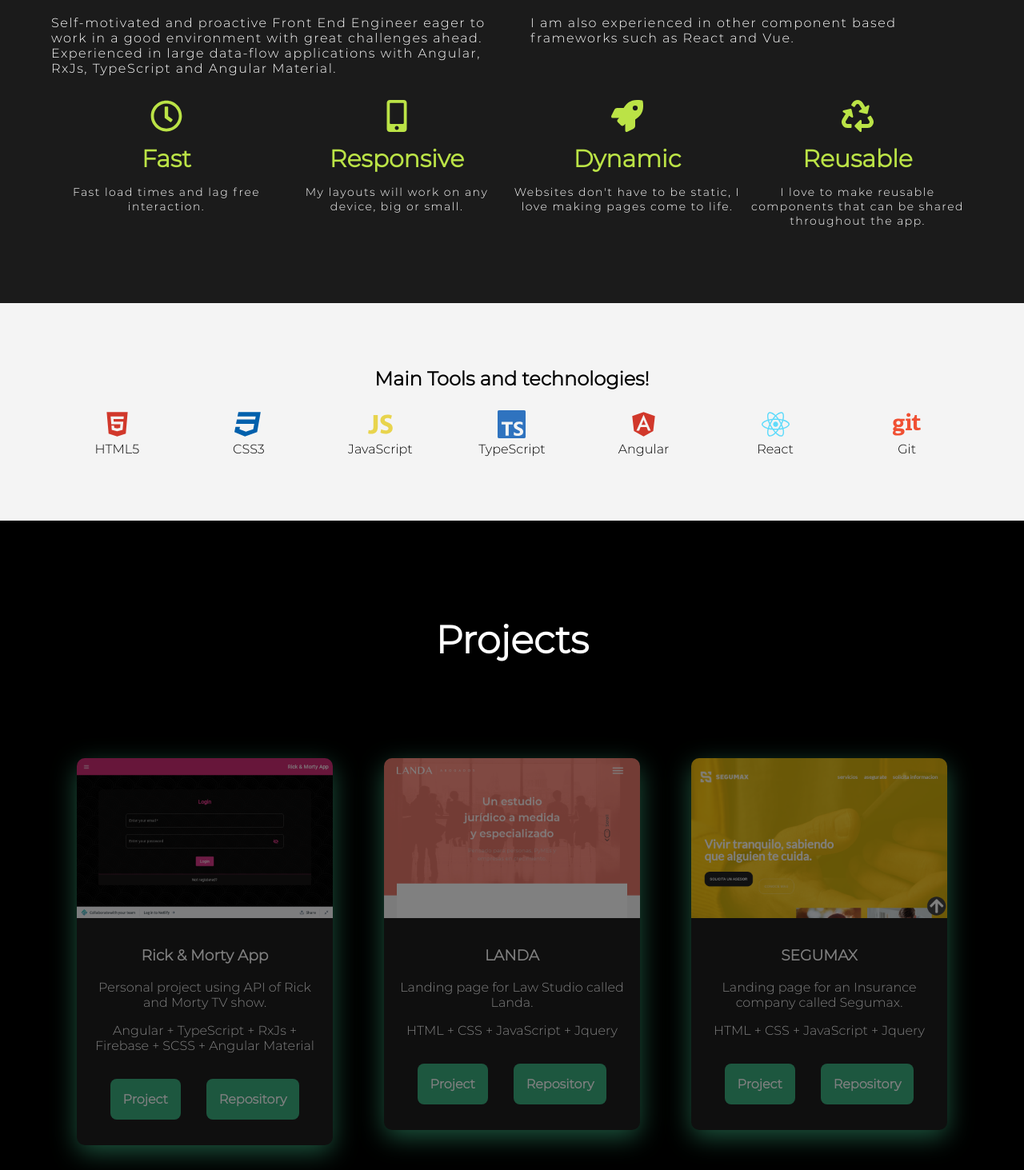
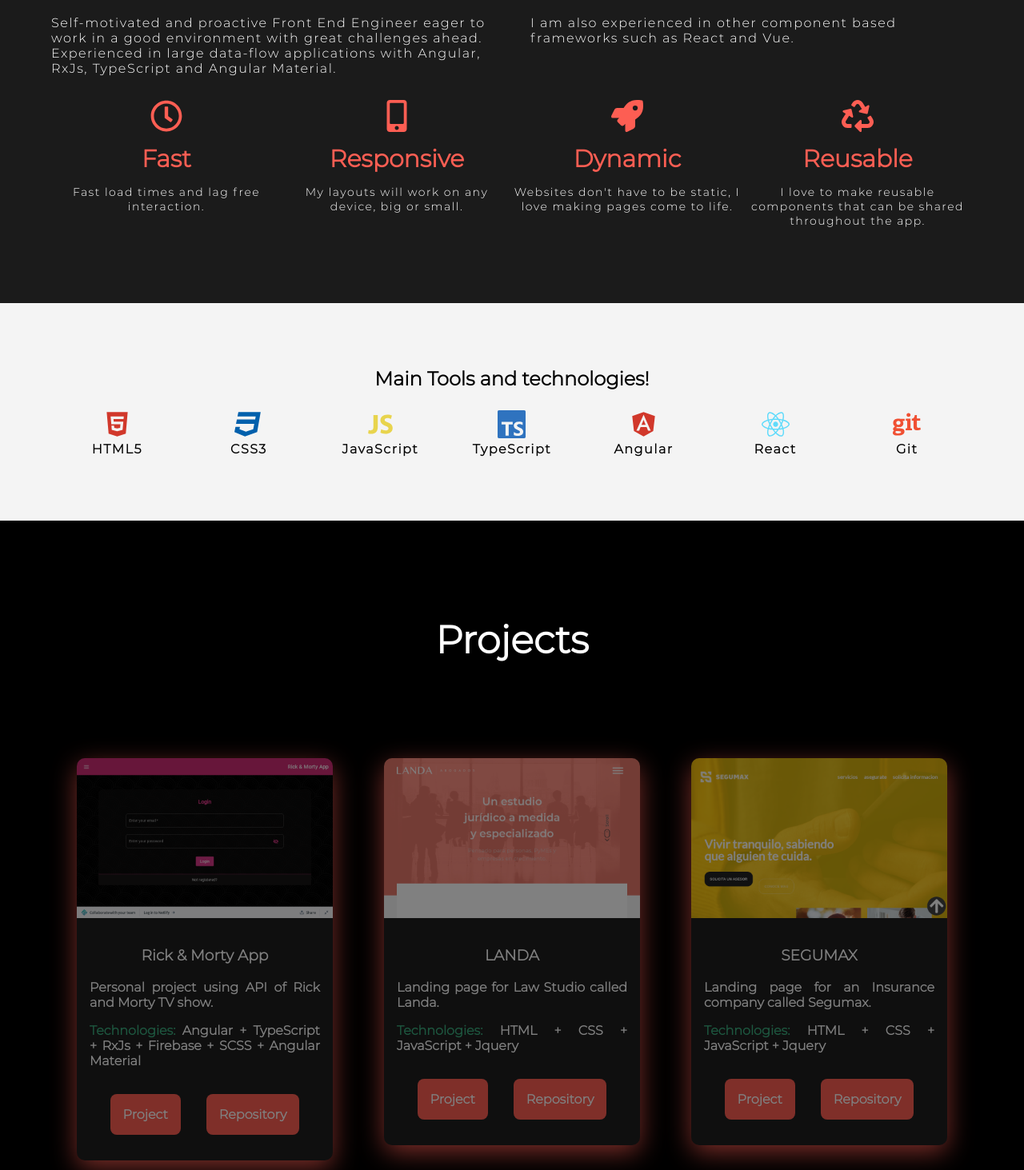
Before and after one commit to agussalberdi/react-portfolio, a React (Create React App) app: page /portfolio#skills in a window 1280 px wide. Shown: the part 987-2450 px from the top of the page at 80% size. Built offline with nearby package versions, Linux system fonts and the light colour scheme; what react-animations would draw is missing.

Commit message:
Styling colors

```diff
--- a/src/components/Footer.tsx
+++ b/src/components/Footer.tsx
@@ -24,6 +24,7 @@ const SocialContainer = styled.div`
 const Paragraph = styled.p`
     color: #d6d6d6;
     margin: 0;
+    letter-spacing: 1.5px;
 
     @media screen and ${device.mobileM} {
         font-size: 14px;
--- a/src/views/About.tsx
+++ b/src/views/About.tsx
@@ -21,7 +21,7 @@ const Title = styled.h1`
     font-size: 40px;
     font-weight: 300;
     margin: 0;
-    border-bottom: 3px solid #01563e;
+    border-bottom: 3px solid #fd5e53;
     padding-bottom: 5px;
 `;
 
@@ -56,7 +56,7 @@ const BulletContainer = styled.div`
 
 const Bullet = styled.div`
     width: 25%;
-    color: #bbe346;
+    color: #fd5e53;
     text-align: center;
     display: flex;
     flex-direction: column;
--- a/src/views/Projects.tsx
+++ b/src/views/Projects.tsx
@@ -31,7 +31,7 @@ const ProjectCard = styled.div`
     display: flex;
     flex-direction: column;
     color: #ffffff;
-    box-shadow: 0px 9px 32px -1px #3bad7f;
+    box-shadow: 0px 9px 32px -1px #fd5e53;
     margin: auto;
     margin-top: 5rem;
     opacity: 0.5;
@@ -49,10 +49,19 @@ const ProjectCardContent = styled.div`
     box-sizing: border-box;
 `;
 
-const ProjectImage = styled.img`
+const ProjectCardImage = styled.img`
     width: 100%;
     border-top-left-radius: 10px;
     border-top-right-radius: 10px;
+`;
+
+const Paragraph = styled.p`
+    font-weight: 600;
+    text-align: justify;
+
+    span {
+        color: #3bad7f;
+    }
 `;
 
 const Buttons = styled.div`
@@ -63,7 +72,7 @@ const Buttons = styled.div`
     a {
         text-decoration: none;
         color: white;
-        background-color: #3bad7f;
+        background-color: #fd5e53;
         font-weight: 700;
         margin: 1rem;
         padding: 1rem;
@@ -122,11 +131,11 @@ export default function Projects() {
                 <ProjectsContainer>
                     {projects.map((project: Project) => (
                         <ProjectCard>
-                            <ProjectImage src={project.image} />
+                            <ProjectCardImage src={project.image} />
                             <ProjectCardContent>
                                 <h3>{project.name}</h3>
-                                <p>{project.description}</p>
-                                <p>{project.technologies}</p>
+                                <Paragraph>{project.description}</Paragraph>
+                                <Paragraph><span>Technologies: </span>{project.technologies}</Paragraph>
                                 <Buttons>
                                     <a href={project.links.url}>Project</a>
                                     <a href={project.links.repo}>Repository</a>
--- a/src/views/Skills.tsx
+++ b/src/views/Skills.tsx
@@ -38,6 +38,8 @@ const Tools = styled.div`
         }
         span {
             display: block;
+            font-weight: 600;
+            letter-spacing: 1.5px;
         }
 
         @media screen and ${device.tablet} {
```
